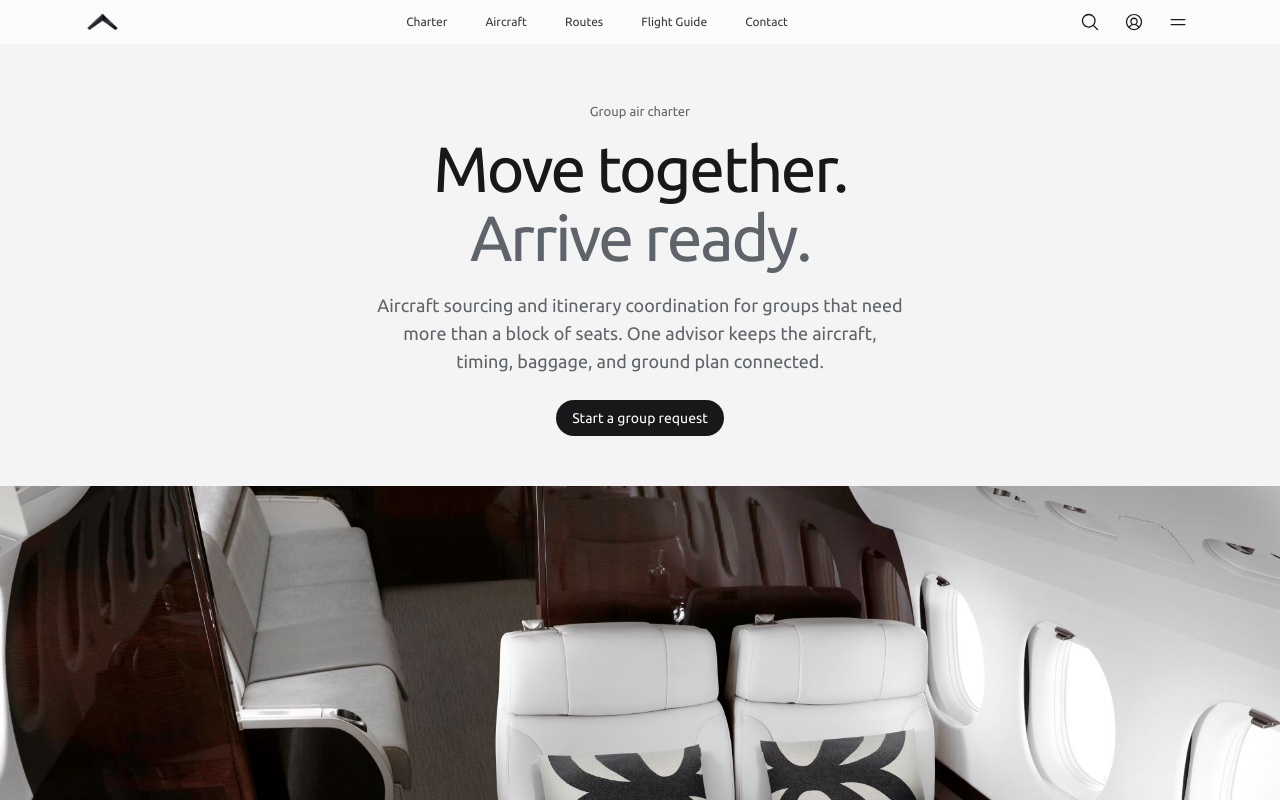
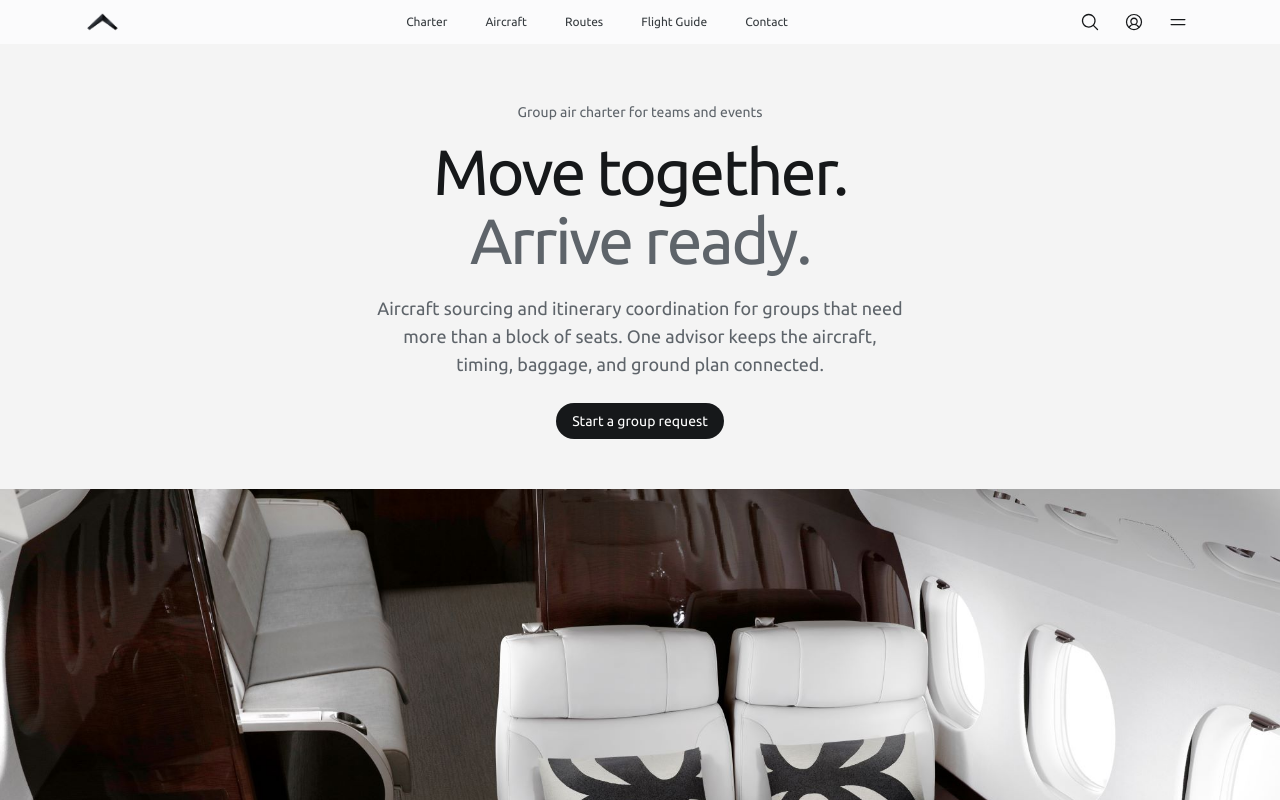
Before and after one commit to EXJETS/EXJET, a Next.js app: page /group-charter in a window 1280 px wide. Shown: the top 800 px of the page. Built offline with nearby package versions, Linux system fonts and the light colour scheme.

Commit message:
Apply tested SEO release: app/group-charter

```diff
--- a/app/group-charter/page.tsx
+++ b/app/group-charter/page.tsx
@@ -1,3 +1,4 @@
+import { ContentCollection } from "@/components/EditorialPage";
 import { ButtonLink } from "@/components/ButtonLink";
 import { PageHero } from "@/components/PageHero";
 import { QuoteForm } from "@/components/QuoteForm";
@@ -17,7 +18,7 @@ const missions = [
 export default function GroupCharterPage() {
   return (
     <>
-      <PageHero
+      <PageHero heading="Group air charter for teams and events"
         dark
         image="/images/editorial/falcon-8x-dining-area.jpg"
         imageAlt="Dassault Falcon 8X dining cabin, representative of small-group private jet travel"
@@ -69,6 +70,7 @@ export default function GroupCharterPage() {
           </div>
         </div>
       </section>
+      <ContentCollection paths={["/group-charter/sports-teams", "/group-charter/corporate-teams"]} title="Plan for your group." description="Build a brief around the people, equipment and schedule." showImages={false} />
     </>
   );
 }
```
